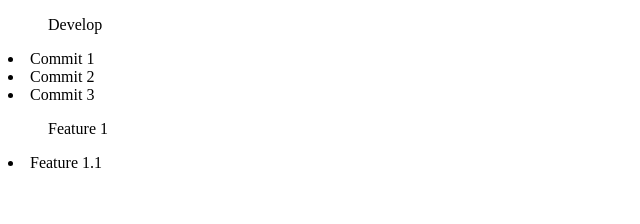
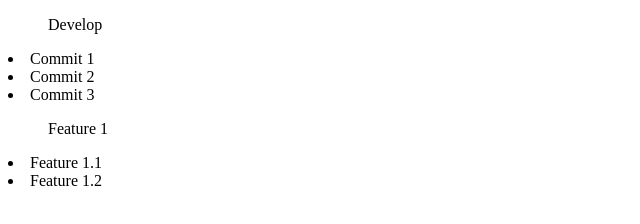
Before and after one commit to Carlosjimnez/Entrega, a plain HTML site: page index.html in a window 1280 px wide. Shown: the full height of the page, 0-640 px from the left. Drawn offline with Linux system fonts and the light colour scheme.

Commit message:
Creado Feature 1.2

```diff
--- a/index.html
+++ b/index.html
@@ -14,5 +14,6 @@
 
     <ul>Feature 1</ul>
         <li>Feature 1.1</li>
+        <li>Feature 1.2</li>
 </body>
 </html>
```
